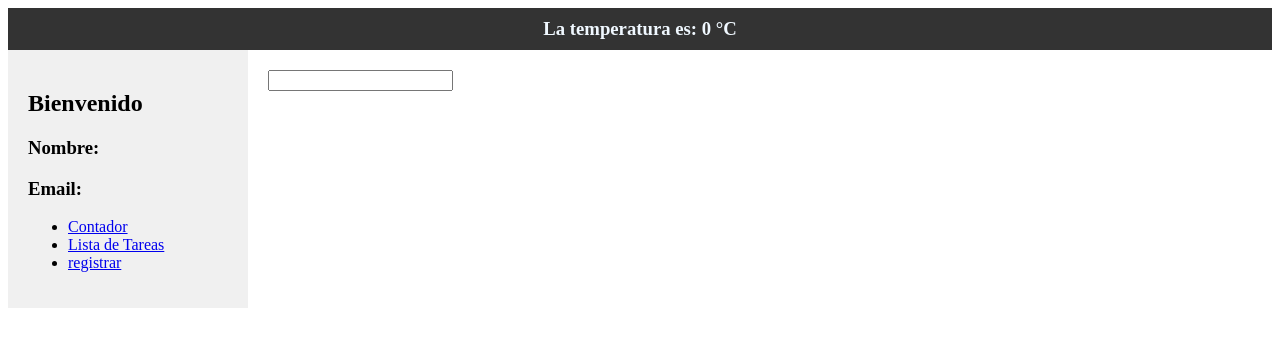
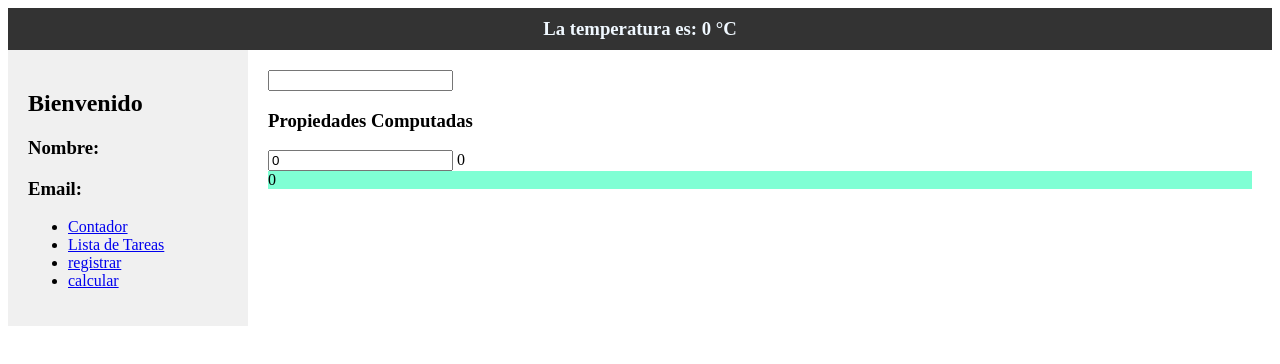
Before and after one commit to Jack12346789/proyecto-vue, a Vue app: page /calcular in a window 1280 px wide. Shown: the top 364 px of the page. Built offline with nearby package versions, Linux system fonts and the light colour scheme; no server answers.

Commit message:
uso de propiedades computadas, "computed"

```diff
--- a/src/components/Sidebar.vue
+++ b/src/components/Sidebar.vue
@@ -9,6 +9,7 @@
             <li><router-link to = "/contador">Contador</router-link></li>
             <li><router-link to = "/lista-de-tareas">Lista de Tareas</router-link></li>
             <li><router-link to = "/registrar">registrar</router-link></li>
+            <li><router-link to = "/calcular">calcular</router-link></li>
         </ul>
     </div>
 </template>
--- /dev/null
+++ b/src/modules/calcular/components/resultadoSection.vue
@@ -0,0 +1,18 @@
+<template>
+    <div class="resultado">
+        {{ props.resultado }}
+    </div>
+</template>
+
+<script setup>
+    import { defineProps } from 'vue';
+    const props = defineProps([
+        'resultado'
+    ])
+</script>
+<style scoped>
+    .resultado{
+        background-color: aquamarine;
+    }
+
+</style>
--- /dev/null
+++ b/src/modules/calcular/views/CalcularView.vue
@@ -0,0 +1,23 @@
+<template>
+    <h3>Propiedades Computadas</h3>
+    <input type="text" v-model="valor">
+    {{ valorCalculado }}
+
+    <div>
+        <resultadoSection :resultado="valorCalculado"></resultadoSection>
+    </div>
+</template>
+
+<script setup>
+    import { ref, computed } from 'vue';
+    import resultadoSection from '../components/resultadoSection.vue';
+    const valor = ref(0);
+
+    const valorCalculado = computed(()=>{
+        return valor.value * 3;
+    })
+</script>
+<style scoped>
+
+
+</style>
--- a/src/router/index.js
+++ b/src/router/index.js
@@ -27,6 +27,12 @@
 
       component: () => import('../modules/registro/views/RegistrarView.vue'),
     },
+    { //asi se crea rutas para cada vista o componente
+      path: '/calcular',
+      name: 'calcular',
+
+      component: () => import('../modules/calcular/views/CalcularView.vue'),
+    },
 
   ],
 })
```
